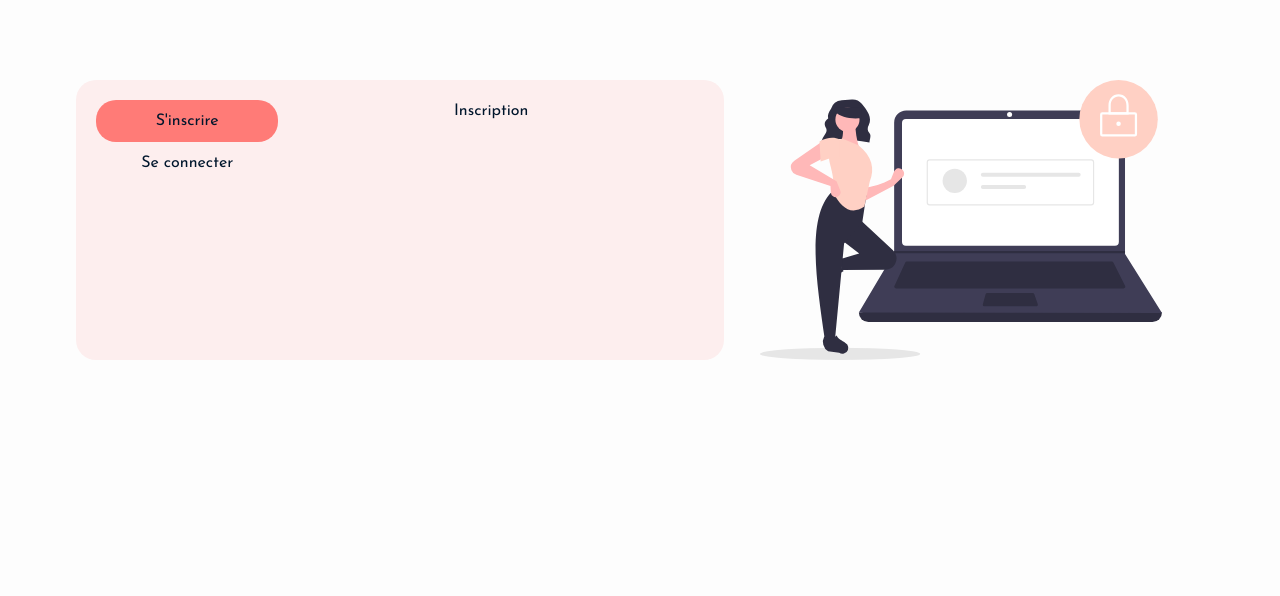
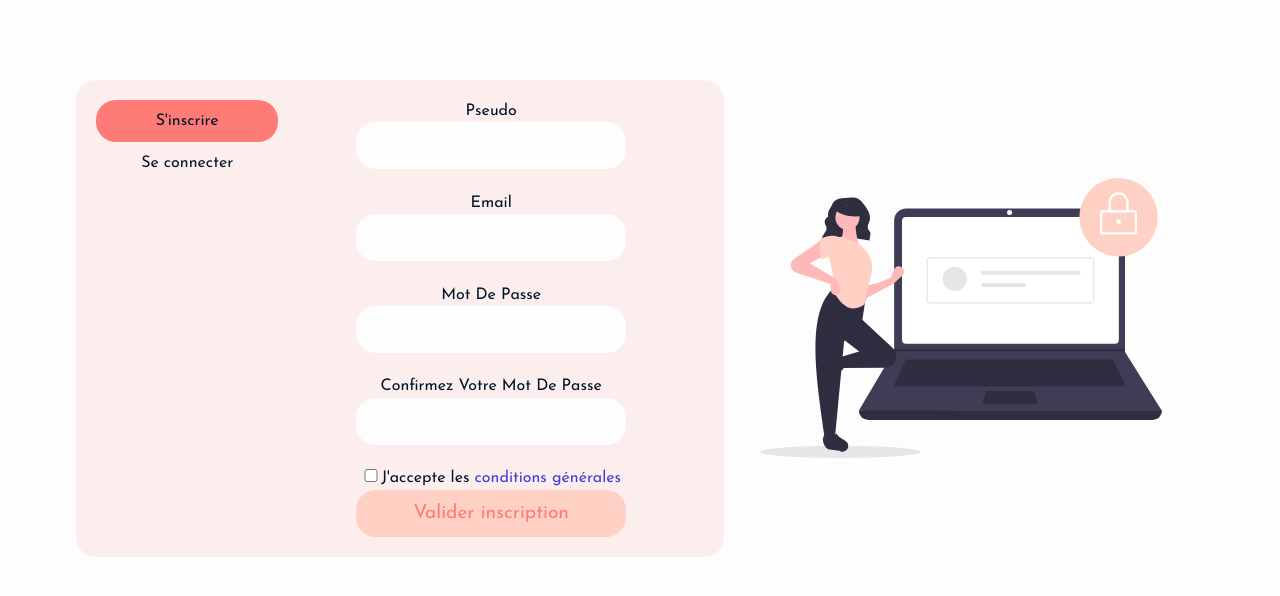
Before and after one commit to michaelb-code/Mern-reseau, a React (Create React App) app in the folder front/: page /profil in a window 1280 px wide. Shown: the top 596 px of the page. Built offline with nearby package versions, Linux system fonts and the light colour scheme; no server answers.

Commit message:
fin du formulaire dinscription

```diff
--- a/front/src/App.js
+++ b/front/src/App.js
@@ -18,8 +18,12 @@ const App = () => {
                 setUid(response.data);
 
             } catch (err) {
-                console.log(err);
-
+                if(err.response && err.response.status ===401){
+                    setUid(null);
+                    console.log("Vous n'etes pas connecté");
+                } else {
+                    console.log(err);
+                }
             }
         }
         fetchToken();
--- a/front/src/components/Log/SignUpForm.js
+++ b/front/src/components/Log/SignUpForm.js
@@ -1,10 +1,81 @@
-import React from 'react'
+import React, { useState } from 'react'
+import axios from "axios"
+
 
 const SignUpForm = () => {
+
+  const [pseudo, SetPseudo] = useState('');
+  const [email, setEmail] = useState('');
+  const [password, setPassword] = useState('');
+  const [controlPassword, setControlPassword] = useState('');
+
+  const handleRegister = async (e) => {
+    e.preventDefault();
+    const terms = document.getElementById('terms');
+    const pseudoError = document.querySelector('.pseudo.error');
+    const emailError = document.querySelector('.email.error');
+    const password = document.querySelector('.password.error');
+    const passwordConfirm = document.querySelector('.password-confirm.error');
+    const termsError = document.querySelector('.terms.error')
+
+  }
+
+
   return (
-    <div>
-      Inscription
-    </div>
+
+    <form action="" onSubmit={handleRegister} id="sign-up-form">
+      {/* pseudo */}
+      <label htmlFor='pseudo'>Pseudo</label>
+      <br />
+      <input type='text'
+        name='pseudo'
+        id='pseudo'
+        onChange={(e) => SetPseudo(e.target.value)}
+        value={pseudo}
+      />
+      <div className='pseudo error'></div>
+      <br />
+
+      {/* email */}
+      <label htmlFor='pseudo'>Email</label>
+      <br />
+      <input type='text'
+        name='email'
+        id='email'
+        onChange={(e) => setEmail(e.target.value)}
+        value={email}
+      />
+      <div className='email error'></div>
+      <br />
+
+      {/* password */}
+      <label htmlFor='pseudo'>Mot De Passe</label>
+      <br />
+      <input type='password'
+        name='password'
+        id='password'
+        onChange={(e) => setPassword(e.target.value)}
+        value={password}
+      />
+      <div className='password error'></div>
+      <br />
+      {/* Control password */}
+      <label htmlFor='password-conf'>Confirmez Votre Mot De Passe</label>
+      <br />
+      <input type='password'
+        name='password-conf'
+        id='password-conf'
+        onChange={(e) => setControlPassword(e.target.value)}
+        value={controlPassword}
+      />
+      <div className='password-confirm error'></div>
+      <br />
+      <input type='checkbox' id='terms'/>
+      <label htmlFor='terms'>J'accepte les<a href='#' target='_blank'> conditions générales</a></label>
+      <br/>
+      <div className='terms error'></div>
+      <input type='submit' value="Valider inscription" />
+    </form>
   )
 }
 
--- a/front/src/pages/Profil.js
+++ b/front/src/pages/Profil.js
@@ -1,18 +1,23 @@
-import React from 'react';
-import Log from "../components/Log"
+import React, { useContext } from 'react';
+import Log from "../components/Log";
+import { UidContext } from '../components/AppContext';
+
 
 const Profil = () => {
+    const uid = useContext(UidContext);
 
     return (
         <div className="profil-page">
-            <div className="log-container">
-                <Log signin={false} signup={true}/>
-                <div className='img-container'>
-                    <img src='./img/log.svg' alt='img de log' />
+            {uid ? (
+                <h1>UPDATE PAGE</h1>
+            ) : (
+                <div className="log-container">
+                    <Log signin={false} signup={true} />
+                    <div className='img-container'>
+                        <img src='./img/log.svg' alt='img de log' />
+                    </div>
                 </div>
-
-
-            </div>
+            )}
         </div>
     )
 }
```
